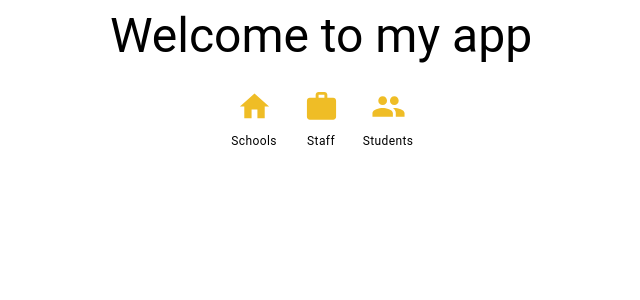
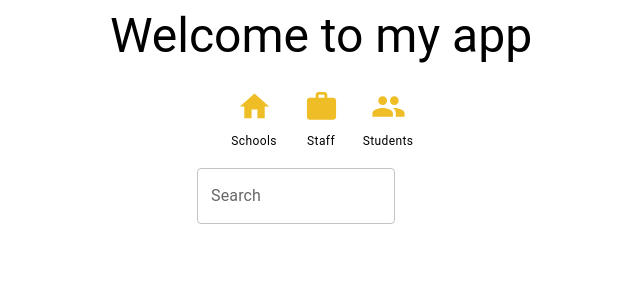
Before and after one commit to SamTessier/Contact-Management, a React (Create React App) app: page / in a window 1280 px wide. Both pictures are taken after typing "name@example.com", "Sample123" into the empty fields and a click on the button "LOG IN". Shown: the top 300 px of the page, without its empty margins (319-959 px from the left). Built offline with nearby package versions, Linux system fonts and the light colour scheme.

Commit message:
Added search bar
Added searchbar to mainscreen, searches all names saved to db, results appear as they are being typed.

Added info button to search results to immediately open saved details

```diff
--- a/src/App.js
+++ b/src/App.js
@@ -5,6 +5,7 @@ import MainScreen from './components/MainScreen';
 import AllSchools from './components/AllSchools';
 import AllStaff from './components/AllStaff';
 import AllStudents from './components/AllStudents';
+import SearchBar from './components/SearchBar';
 import Container from '@mui/material/Container';
 import Typography from '@mui/material/Typography';
 import { BrowserRouter as Router, Routes, Route, Navigate } from 'react-router-dom';
--- a/src/components/MainScreen.js
+++ b/src/components/MainScreen.js
@@ -1,12 +1,33 @@
-import React from 'react';
-import { IconButton, Grid, Tooltip, Typography } from '@mui/material';
+import React, { useState } from 'react';
+import { IconButton, Grid, Tooltip, Typography, TextField } from '@mui/material';
 import { Link } from 'react-router-dom';
 import HomeIcon from '@mui/icons-material/Home';
 import WorkIcon from '@mui/icons-material/Work';
 import PeopleIcon from '@mui/icons-material/People';
+import InfoIcon from '@mui/icons-material/Info';
+import StudentDetails from './StudentDetails';
+import { getStudents, getStaff } from "../localStorageDB";
 
 const MainScreen = () => {
+  const [searchTerm, setSearchTerm] = useState("");
+  const [selectedStudent, setSelectedStudent] = useState(null);
+  const [detailsOpen, setDetailsOpen] = useState(false);
+
+  let data = searchTerm !== "" ? [...getStudents(), ...getStaff()] : [];
+  data = data.filter(item =>
+    item.name.toLowerCase().includes(searchTerm.toLowerCase())
+  );
+
+  const handleDetailsOpen = (student) => {
+    setSelectedStudent(student);
+    setDetailsOpen(true);
+  };
+
+  const handleDetailsClose = () => setDetailsOpen(false);
+
   return (
+    <Grid container direction="column" spacing={2} justifyContent="center" alignItems="center">
+      <Grid item>
         <Grid container direction="row" spacing={2} justifyContent="center">
           <Grid item>
             <Tooltip title="Schools">
@@ -33,6 +54,42 @@ const MainScreen = () => {
             <Typography variant="caption" display="block" textAlign="center">Students</Typography>
           </Grid>
         </Grid>
+      </Grid>
+      <Grid item xs={12}>
+        <Grid container justify="center">
+          <TextField
+            variant="outlined"
+            label="Search"
+            value={searchTerm}
+            onChange={e => setSearchTerm(e.target.value)}
+            style={{width: '80%'}}
+          />
+        </Grid>
+      </Grid>
+      <Grid item>
+        <Grid container direction="column" spacing={2} alignItems="center">
+          {searchTerm && data.map((item, index) => (
+            <Grid key={index} container justifyContent="space-between" alignItems="center">
+              <Grid item>
+                <Typography variant="body1">{item.name}</Typography>
+              </Grid>
+              <Grid item>
+                <IconButton color="primary" onClick={() => handleDetailsOpen(item)}>
+                  <InfoIcon />
+                </IconButton>
+              </Grid>
+            </Grid>
+          ))}
+        </Grid>
+      </Grid>
+      <StudentDetails
+        student={selectedStudent}
+        open={detailsOpen}
+        handleClose={handleDetailsClose}
+        handleDelete={()=>{}}
+        handleEdit={()=>{}}
+      />
+    </Grid>
   );
 }
 
--- /dev/null
+++ b/src/components/SearchBar.js
@@ -0,0 +1,13 @@
+import React from 'react';
+
+const SearchBar = ({ setSearchTerm }) => {
+  return (
+    <input
+      type="text"
+      placeholder="Search..."
+      onChange={(event) => setSearchTerm(event.target.value)}
+    />
+  );
+};
+
+export default SearchBar;
```
Lines whose indentation alone changed are shown as unchanged.
